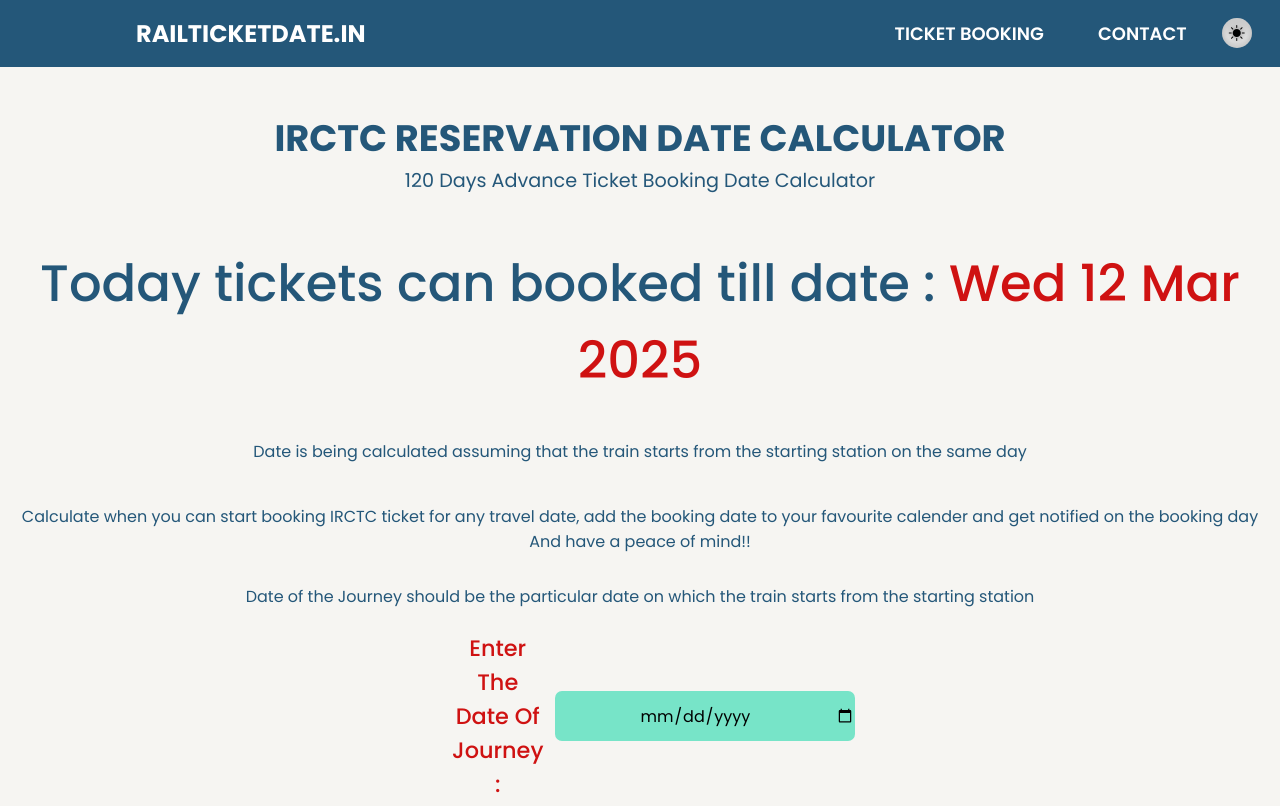
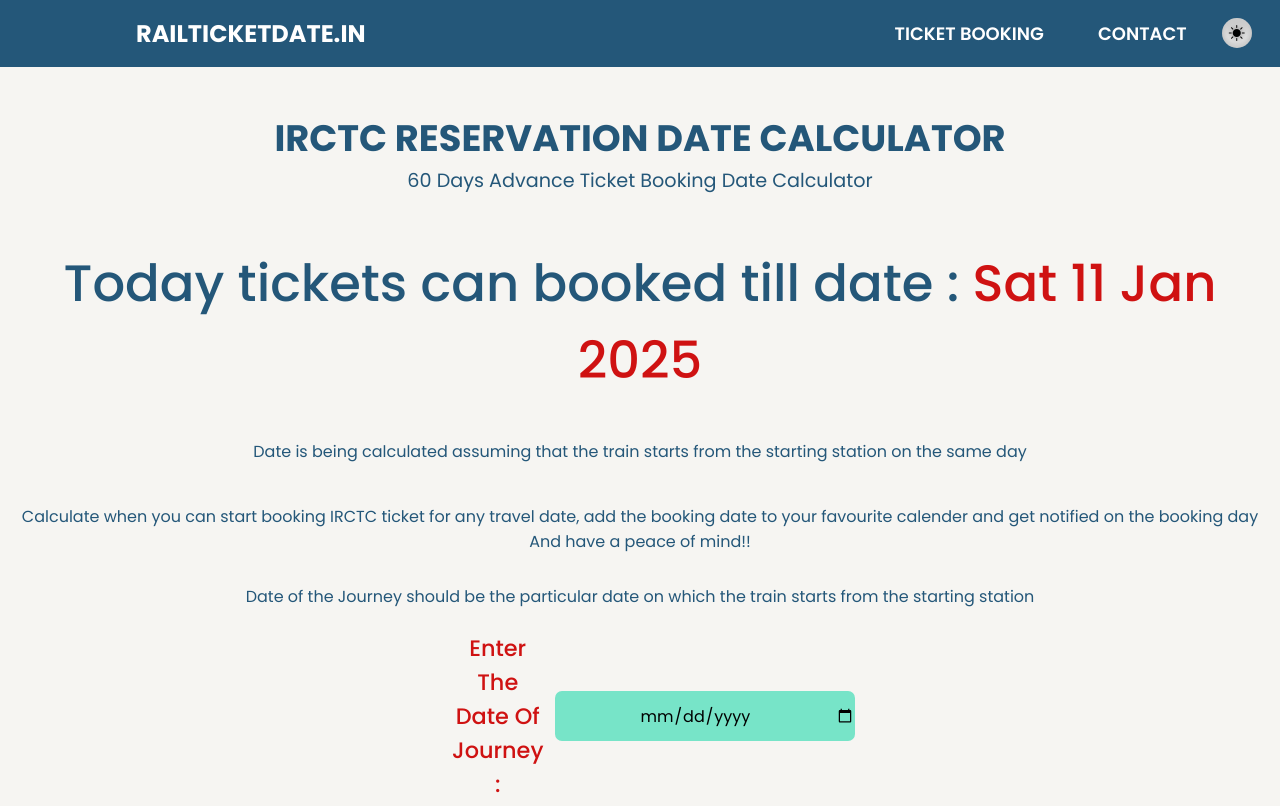
Before and after one commit to MDUmar-sudo/Ticket-Reservation-Date-Calculator, a plain HTML site: page index.html in a window 1280 px wide. Shown: the top 806 px of the page. Drawn offline with nearby package versions, Linux system fonts and the light colour scheme.

Commit message:
Rule Updates

```diff
--- a/Logic.js
+++ b/Logic.js
@@ -61,7 +61,7 @@ function bookingDateCalculator() {
     travel_date.addEventListener("change", function () {
         let input = this.value;
         let dateEntered = new Date(input);
-        let booking_date = dateCalculator(dateEntered, -120);
+        let booking_date = dateCalculator(dateEntered, -60);
         let booking_text = document.getElementById("booking-date-text");
         let date_text = document.getElementById("date");
         booking_text.innerHTML = "Booking Starts on : ";
@@ -206,7 +206,7 @@ function responsiveMenu() {
 function mainFunction() {
 
     // Date calculator
-    let date = dateCalculator(new Date(), 120);
+    let date = dateCalculator(new Date(), 60);
     let text = document.getElementById("till-date");
     text.innerHTML = `${date}`;
 
--- a/index.html
+++ b/index.html
@@ -90,7 +90,7 @@
     <main>
       <div class="main">
         <h2>IRCTC RESERVATION DATE CALCULATOR</h2>
-        <p>120 Days Advance Ticket Booking Date Calculator</p>
+        <p>60 Days Advance Ticket Booking Date Calculator</p>
         <div class="booking-text">
           <h1>
             Today tickets can booked till date :
```
